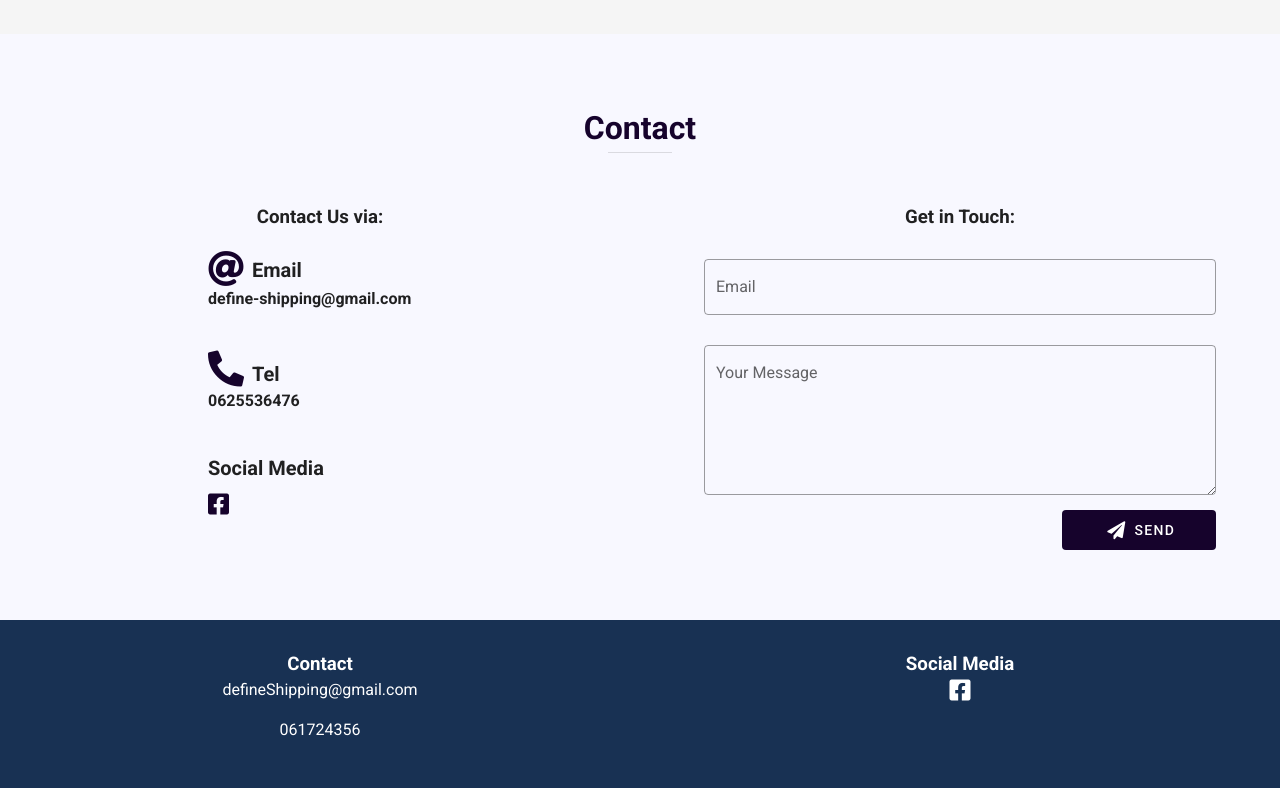
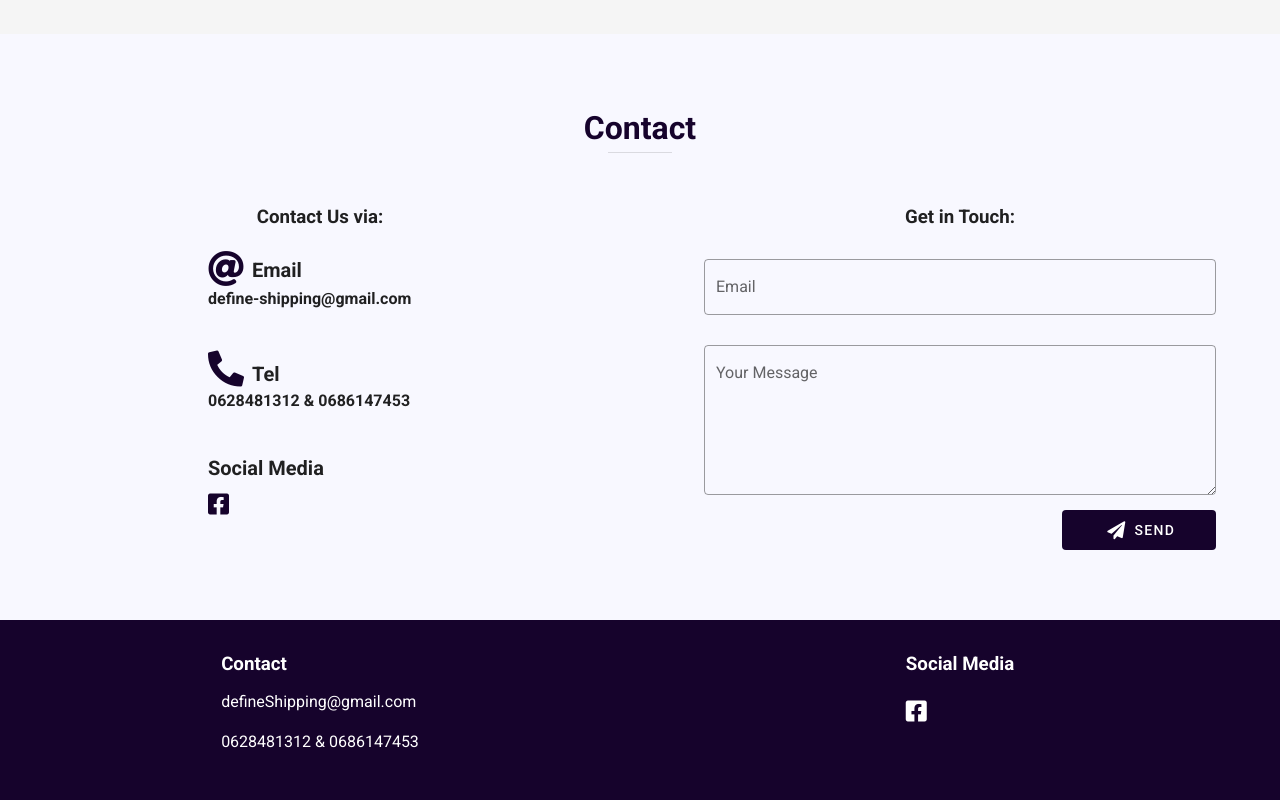
Before and after one commit to assignon/define-shipping, a Vue app: page / in a window 1280 px wide. Shown: the part 1825-2625 px from the top of the page. Built offline with nearby package versions, Linux system fonts and the light colour scheme; what v-animate-css would draw is missing.

Commit message:
tel number updated

```diff
--- a/src/components/layouts/Footer.vue
+++ b/src/components/layouts/Footer.vue
@@ -1,14 +1,25 @@
 <template>
   <div class="footer">
     <div class="contact">
-      <h3>Contact</h3>
-      <p>defineShipping@gmail.com</p>
-      <p>061724356</p>
+      <div class='contact-container'>
+        <h3 class='mb-3'>Contact</h3>
+        <p>defineShipping@gmail.com</p>
+        <p>0628481312 & 0686147453</p>
+      </div>
     </div>
 
     <div class="socials">
-      <h3>Social Media</h3>
-      <v-icon medium color="white">fab fa-facebook-square</v-icon>
+      <div class='social-container'>
+        <h3 class='mb-3'>Social Media</h3>
+        <a
+                href="https://www.facebook.com/defineShipping"
+                target="_blank"
+                class="mt-2"
+                style="text-decoration: none;"
+              >
+                <v-icon medium color="#fff">fab fa-facebook-square</v-icon>
+              </a>
+      </div>
     </div>
   </div>
 </template>
@@ -23,7 +34,7 @@ export default {};
   flex-direction: row;
   justify-content: space-around;
   align-items: flex-start;
-  background-color: #183153;
+  background-color: #16032c;
   padding-bottom: 30px;
   padding-top: 30px;
   flex-wrap: wrap;
@@ -33,9 +44,16 @@ export default {};
   width: 50%;
   height: auto;
   display: flex;
-  flex-direction: column;
   justify-content: center;
   align-items: center;
+}
+.contact-container, .social-container{
+  width: auto;
+  height: auto;
+  display: flex;
+  flex-direction: column;
+  justify-content: flex-start;
+  align-items: flex-start;
 }
 .contact h3,
 .socials h3 {
--- a/src/components/layouts/Nav.vue
+++ b/src/components/layouts/Nav.vue
@@ -38,7 +38,14 @@
         <a href="https://www.facebook.com" target="_blank" style="text-decoration: none;">
           <div class="menu-item">
             <!--            <span>Github</span>-->
-            <v-icon style="font-size: 25px; color:#fff" class>fab fa-facebook-square</v-icon>
+            <a
+                href="https://www.facebook.com/defineShipping"
+                target="_blank"
+                class="mt-2"
+                style="text-decoration: none;"
+              >
+                <v-icon style="font-size: 25px; color:#fff" class>fab fa-facebook-square</v-icon>
+              </a>
           </div>
         </a>
       </v-flex>
--- a/src/views/Home.vue
+++ b/src/views/Home.vue
@@ -38,7 +38,7 @@
               <li
                 v-for="(type, t) in items.types"
                 :key="t"
-                data-aos="slide-right"
+                data-aos="fade-up"
                 :data-aos-delay="t*220"
                 data-aos-duration="1000"
               >
@@ -121,13 +121,14 @@
                 <v-icon large color="#16032c">fas fa-phone-alt</v-icon>
                 <span class="mt-2 ml-2 font-weight-bold">Tel</span>
               </div>
-              <span class>0625536476</span>
+              <span class>0628481312 & 0686147453</span>
             </div>
 
             <div>
               <span class="font-weight-bold" style="font-size: 20px;">Social Media</span>
               <a
                 href="https://www.facebook.com/defineShipping"
+                target="_blank"
                 class="mt-2"
                 style="text-decoration: none;"
               >
```
